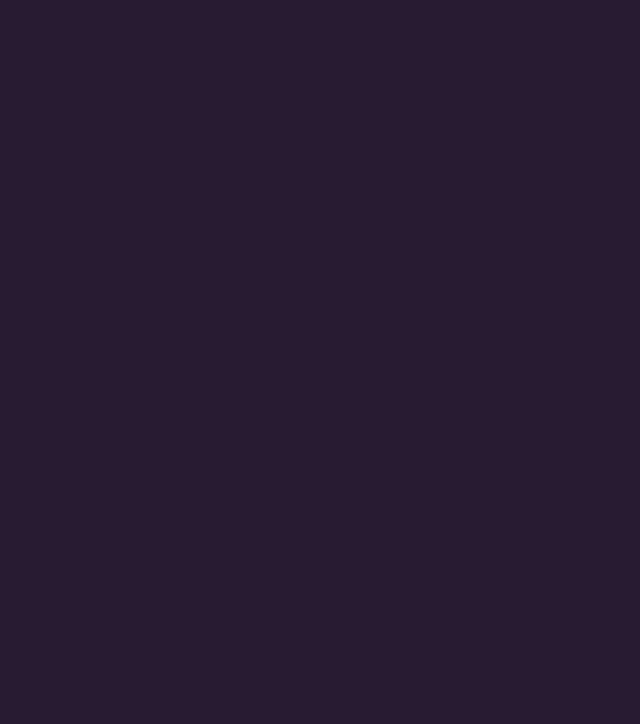
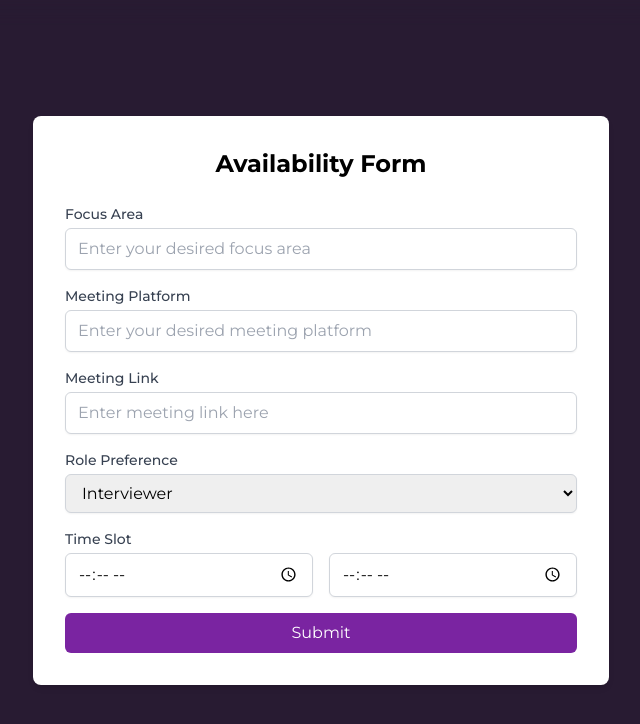
Before and after one commit to E-jane15/Wandaforum, a React (Vite) app: page /availability-form in a window 1280 px wide. Before the commit this address had no page. Shown: the top 724 px of the page, without its empty margins (319-959 px from the left). Built offline with nearby package versions, Linux system fonts and the light colour scheme.

Commit message:
Added availabilty form and page

```diff
--- a/src/App.jsx
+++ b/src/App.jsx
@@ -12,6 +12,8 @@ import Pricing from "./pages/Pricing";
 import QuestionPage from "./pages/Questions/QuestionPage";
 import Community from './pages/Community/Community';
 import Settings from "./pages/notification/notificationlist/Settings"
+import AvailabilityForm from "./Components/AvailabilityForm";
+import AvailabilityPage from "./Components/AvailabilityPage";
 
 const App = () => {
   return (
@@ -28,7 +30,9 @@ const App = () => {
         <Route path="/pricing" element={<Pricing/>} />
       <Route path="/notification" element={<Settings/>} />
       <Route path = "/community/*" element = {<Community/>}/>
-      </Routes>
+        <Route path="/availability-form" element={<AvailabilityForm/>} />
+      <Route path="/availability-page" element={<AvailabilityPage/>} />
+    </Routes>
         </UserProvider>
 
 
--- /dev/null
+++ b/src/Components/AvailabilityCard.jsx
@@ -0,0 +1,41 @@
+import React from 'react';
+import { BsClock } from 'react-icons/bs';
+
+const platformLogos = {
+  Zoom: 'https://cdn-icons-png.flaticon.com/512/2111/2111435.png',
+  GoogleMeet: 'https://cdn-icons-png.flaticon.com/512/3001/3001764.png',
+};
+
+const AvailabilityCard = ({ profile, userName, bio, rolePreference, startTime, endTime, status, focusArea }) => {
+  return (
+    <div className="bg-[#2D1B42] px-8 py-8 rounded-lg shadow-xl text-white max-w-sm border border-[#4A3B58]">
+      <div className="flex items-center gap-4 mb-5">
+        <img src={profile} alt={userName} className="w-20 h-20 rounded-full border-2 border-gray-300 " />
+        <div>
+          <h3 className="text-lg font-semibold text-gray-200">{userName}</h3>
+          <p className="text-sm text-gray-400">{bio}</p>
+          <p className="bg-green-700 w-24 text-center py-1 mt-4 rounded-full text-xs font-semibold text-gray-300">{status}</p>
+        </div>
+      </div>
+
+      <div className="mb-5 mt-4">
+        <div className="flex flex-wrap gap-2 text-xs">
+          <p className="bg-[#3B2A50] px-4 py-2 rounded-full text-gray-300">{focusArea}</p>
+          <p className="bg-[#3B2A50] px-4 py-2 rounded-full text-gray-300">{rolePreference}</p>
+        </div>
+      </div>
+
+      <div className="flex items-center gap-3 text-sm text-[#F4A261] mb-5 mt-3">
+        <BsClock className="text-[#F4A261]" />
+        <p>{startTime} - {endTime}</p>
+      </div>
+
+      <button className="flex items-center justify-center gap-2 bg-purple text-white py-2 rounded-lg w-full text-sm font-semibold hover:bg-[#C65D44] transition-all">
+        <img src={platformLogos.GoogleMeet} className="w-5 h-5" alt="Google Meet" />
+        <span>Start Session</span>
+      </button>
+    </div>
+  );
+};
+
+export default AvailabilityCard;
--- /dev/null
+++ b/src/Components/AvailabilityForm.jsx
@@ -0,0 +1,127 @@
+import React, { useState } from 'react';
+
+const AvailabilityForm = () => {
+  const [formData, setFormData] = useState({
+    focusArea: '',
+    meetingPlatform: '',
+    meetingLink: '',
+    rolePreference: 'interviewer',
+    startTime: '',
+    endTime: '',
+  });
+
+  // Handle input change
+  const handleChange = (e) => {
+    const { name, value } = e.target;
+    setFormData((prevData) => ({
+      ...prevData,
+      [name]: value,
+    }));
+  };
+
+  // Handle form submission
+  const handleSubmit = (e) => {
+    e.preventDefault(); // Prevent page refresh
+    console.log('Form Data:', formData);
+  };
+
+  return (
+    <div className="fixed inset-0 flex items-center justify-center backdrop-blur-md">
+      <div className="max-w-xl w-full bg-white p-8 rounded-lg shadow-md">
+        <form onSubmit={handleSubmit}>
+          <p className="text-2xl font-bold mb-6 text-center">Availability Form</p>
+
+          <div className="space-y-4">
+            {/* Focus Area */}
+            <div>
+              <label className="block text-sm font-medium text-gray-700">Focus Area</label>
+              <input
+                type="text"
+                name="focusArea"
+                value={formData.focusArea}
+                onChange={handleChange}
+                placeholder="Enter your desired focus area"
+                className="mt-1 block w-full px-3 py-2 border border-gray-300 rounded-md shadow-sm focus:outline-none focus:ring-indigo-500 focus:border-indigo-500"
+              />
+            </div>
+
+            {/* Meeting Platform */}
+            <div>
+              <label className="block text-sm font-medium text-gray-700">Meeting Platform</label>
+              <input
+                type="text"
+                name="meetingPlatform"
+                value={formData.meetingPlatform}
+                onChange={handleChange}
+                placeholder="Enter your desired meeting platform"
+                className="mt-1 block w-full px-3 py-2 border border-gray-300 rounded-md shadow-sm focus:outline-none focus:ring-indigo-500 focus:border-indigo-500"
+              />
+            </div>
+
+            {/* Meeting Link */}
+            <div>
+              <label className="block text-sm font-medium text-gray-700">Meeting Link</label>
+              <input
+                type="text"
+                name="meetingLink"
+                value={formData.meetingLink}
+                onChange={handleChange}
+                placeholder="Enter meeting link here"
+                className="mt-1 block w-full px-3 py-2 border border-gray-300 rounded-md shadow-sm focus:outline-none focus:ring-indigo-500 focus:border-indigo-500"
+              />
+            </div>
+
+            {/* Role Preference Dropdown */}
+            <div>
+              <label className="block text-sm font-medium text-gray-700">Role Preference</label>
+              <select
+                name="rolePreference"
+                value={formData.rolePreference}
+                onChange={handleChange}
+                className="mt-1 block w-full px-3 py-2 border border-gray-300 rounded-md shadow-sm focus:outline-none focus:ring-indigo-500 focus:border-indigo-500"
+              >
+                <option value="interviewer">Interviewer</option>
+                <option value="interviewee">Interviewee</option>
+                <option value="both">Both</option>
+              </select>
+            </div>
+
+
+            {/* Time Slot (Start & End Time) */}
+            <div>
+              <label className="block text-sm font-medium text-gray-700">Time Slot</label>
+              <div className="flex gap-4">
+                {/* Start Time */}
+                <input
+                  type="time"
+                  name="startTime"
+                  value={formData.startTime}
+                  onChange={handleChange}
+                  className="mt-1 block w-1/2 px-3 py-2 border border-gray-300 rounded-md shadow-sm focus:outline-none focus:ring-indigo-500 focus:border-indigo-500"
+                />
+                {/* End Time */}
+                <input
+                  type="time"
+                  name="endTime"
+                  value={formData.endTime}
+                  onChange={handleChange}
+                  className="mt-1 block w-1/2 px-3 py-2 border border-gray-300 rounded-md shadow-sm focus:outline-none focus:ring-indigo-500 focus:border-indigo-500"
+                />
+              </div>
+            </div>
+
+            {/* Submit Button */}
+            <button
+              type="submit"
+              className="w-full bg-purple text-white py-2 px-4 rounded-md hover:bg-indigo-700 focus:outline-none focus:ring-2 focus:ring-indigo-500 focus:ring-offset-2"
+            >
+              Submit
+            </button>
+          </div>
+        </form>
+      </div>
+    </div>
+  );
+};
+
+export default AvailabilityForm;
--- /dev/null
+++ b/src/Components/AvailabilityPage.jsx
@@ -0,0 +1,106 @@
+// src/pages/AvailabilityPage.jsx
+import React, { useEffect, useState } from 'react';
+import AvailabilityCard from '../Components/AvailabilityCard'
+import number1 from '../assets/number_one.svg'
+import pic from '../assets/pic.jpg'
+import { CgChevronLeft } from 'react-icons/cg';
+
+const AvailabilityPage = () => {
+  const [availabilities, setAvailabilities] = useState([]);
+  const availabilityCards =[
+    {
+      id:1,
+      userName:'Ebai Jane',
+      profile: pic,
+      bio: 'Full Stack Developer',
+      role: 'Interviewee',
+      startTime: '09:00',
+      endTime: '17:00',
+      status: 'Available',
+      focusArea: 'Amazon Web Services'
+    },
+    {
+      id:2,
+      userName:'Ebai Jane',
+      profile: pic,
+      bio: 'Full Stack Developer',
+      role: 'Interviewee',
+      startTime: '09:00',
+      endTime: '17:00',
+      status: 'Available',
+      focusArea: 'Amazon Web Services'
+    },
+    {
+      id:3,
+      userName:'Ebai Jane',
+      profile: pic,
+      bio: 'Full Stack Developer',
+      role: 'Interviewee',
+      startTime: '09:00',
+      endTime: '17:00',
+      status: 'Available',
+      focusArea: 'Amazon Web Services'
+    },
+    {
+      id:4,
+      userName:'Ebai Jane',
+      profile: pic,
+      bio: 'Full Stack Developer',
+      role: 'Interviewee',
+      startTime: '09:00',
+      endTime: '17:00',
+      status: 'Available',
+      focusArea: 'Amazon Web Services'
+    },
+    {
+      id:5,
+      userName:'Ebai Jane',
+      profile: pic,
+      bio: 'Full Stack Developer',
+      role: 'Interviewee',
+      startTime: '09:00',
+      endTime: '17:00',
+      status: 'Available',
+      focusArea: 'Amazon Web Services'
+    },
+  ];
+
+  {/*useEffect(() => {
+    const fetchAvailabilities = async () => {
+      try {
+        const response = await axios.get('http://localhost:3000/availability');
+        setAvailabilities(response.data);
+      } catch (error) {
+        console.error('Error fetching availabilities:', error);
+      }
+    };
+    fetchAvailabilities();
+  }, []);*/}
+
+  return (
+    <div className=" px-20 py-7 text-white">
+
+      <button className='flex items-center justify-center gap-1 bg-purple px-2 mb-6 py-1 rounded-md'>
+        <CgChevronLeft/>
+        <span>Back</span>
+      </button>
+      <div className="grid grid-cols-3 gap-5">
+        {availabilityCards.map((availability) => (
+          <AvailabilityCard
+          key={availability.id}
+          userName={availability.userName}
+          profile={availability.profile}
+          bio={availability.bio}
+          status={availability.status}
+          startTime={availability.startTime}
+          endTime={availability.endTime}
+          rolePreference={availability.role}
+          focusArea={availability.focusArea}
+          />
+        ))}
+      </div>
+    </div>
+  );
+};
+
+export default AvailabilityPage;
```
Also changed, not shown: 1 other file (tests, documents, lock files or other folders).
